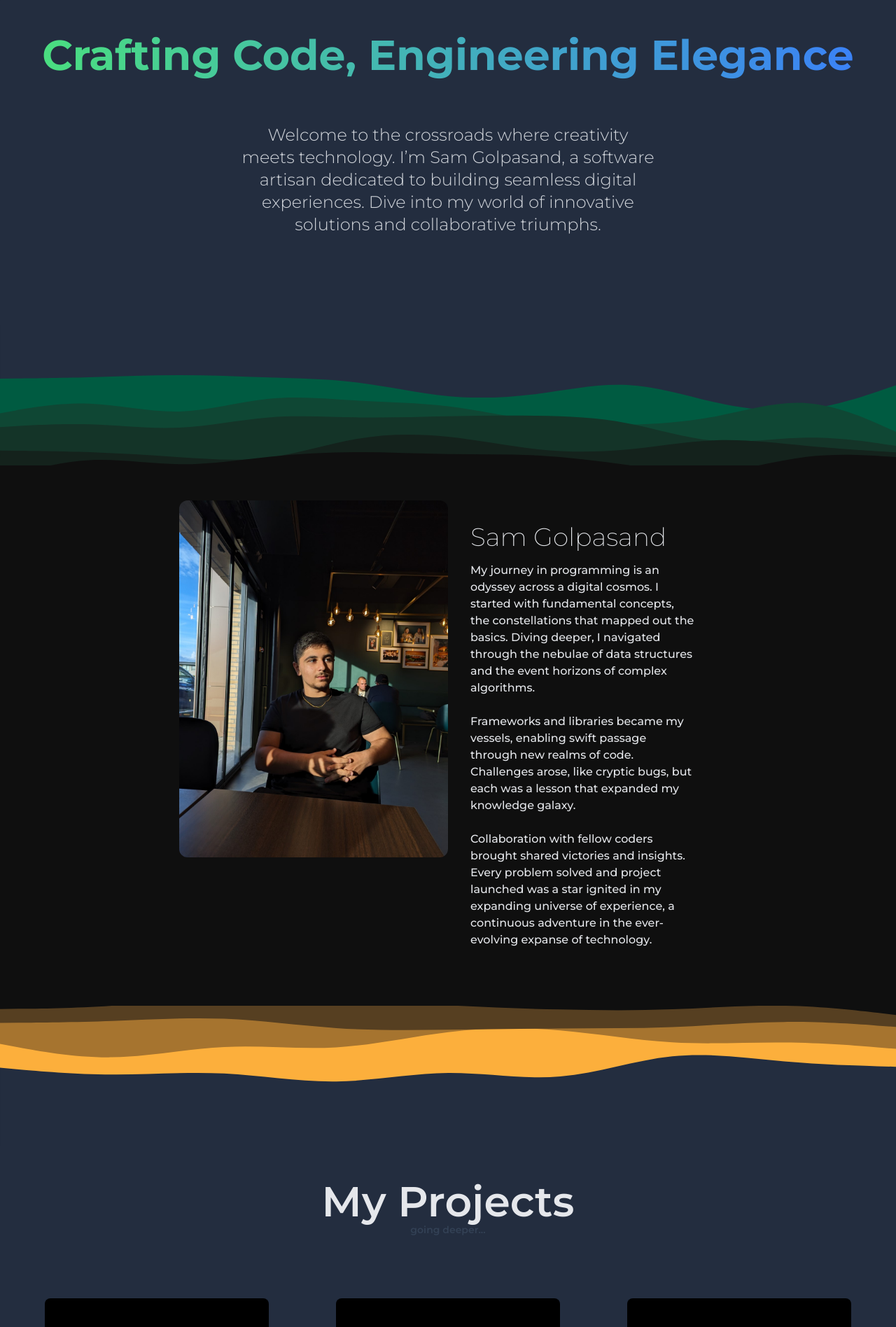
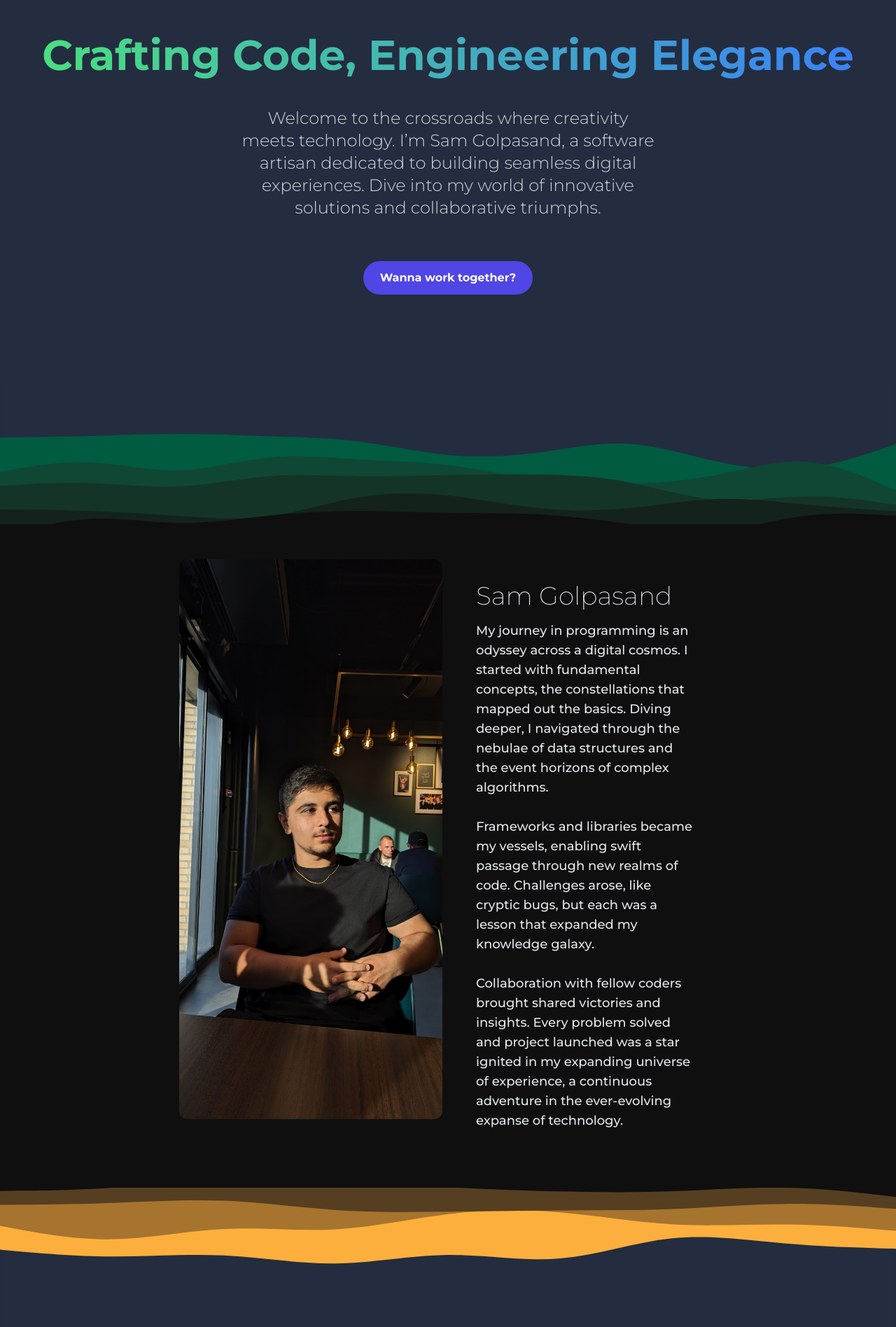
Before and after one commit to Sam-Golpasand/portfolio, a Flask app: page / in a window 1280 px wide. Shown: the part 231-2127 px from the top of the page at 70% size. Run offline with Flask 3, Linux system fonts and the light colour scheme; style sheets or scripts are compiled from the project's sources; some libraries are stand-ins or nearby versions.

Commit message:
fixed some bugs and added stylistic changes

```diff
--- a/app.py
+++ b/app.py
@@ -38,11 +38,7 @@ def login():
             flash("Email and password required", "warning")
 
         adminMail = "samgolpasand45@gmail.com"
-        adminPassword = bcrypt.generate_password_hash('1234')
-
-        if adminMail != email or bcrypt.check_password_hash(adminPassword, '1234'):
-            flash("Invalid email or password", "warning")
-            return redirect("/login")
+        adminPassword = 1234
 
 
         session["user_id"] = 1
--- a/static/css/styles.css
+++ b/static/css/styles.css
@@ -24,11 +24,13 @@
 }
 
 
+
 html, body {
     font-family: "Montserrat";
     font-weight: 600;
     min-height: 100vh;
     overflow-x: hidden;
+    scroll-behavior: smooth;
   }
 
 .flash-message {
--- a/static/src/js.js
+++ b/static/src/js.js
@@ -44,6 +44,8 @@ function fetchData() {
       });
 }
 
+
+
 document.addEventListener('alpine:init', () => {
   Alpine.data('skillDisplay', () => ({
       skills: [{
--- a/templates/createBlog.html
+++ b/templates/createBlog.html
@@ -13,7 +13,7 @@ block body %}
     </div>
 
     <!-- New Blog Post Form -->
-    <div class="mb-8 mt-64">
+    <div class="mb-8 mt-32">
         <h2 class="text-2xl font-bold mb-4">Create a New Blog Post</h2>
         <form action="/createBlog" method="post" enctype="multipart/form-data">
             <div class="mb-4">
@@ -37,7 +37,7 @@ block body %}
             </div>
             <div class="mb-4">
                 <button type="submit"
-                    class="px-6 py-2 border border-transparent text-base font-medium rounded-md text-white bg-indigo-600 hover:bg-indigo-700">
+                    class="bg-indigo-600 hover:bg-blue-dark hover:scale-105 text-white font-bold py-3 px-6 rounded-xl mt-3 hover:bg-indigo-500 transition ease-in-out duration-300">
                     Create Post
                 </button>
             </div>
--- a/templates/index.html
+++ b/templates/index.html
@@ -20,27 +20,33 @@
 
 <div class="spacer layer1 mt-8"></div>
 <section class=" justify-center center text-center p-12 dark">
-  <h1 class="text-6xl font-bold text-transparent bg-clip-text bg-gradient-to-r h-20 from-green-400 to-blue-500 dark">
+  <h1 class="text-6xl z-50 font-bold text-transparent bg-clip-text bg-gradient-to-r h-20 from-green-400 to-blue-500 dark max-xl:h-32">
     Crafting Code, Engineering Elegance
   </h1>
-  <br>
-  <p class="mt-6 text-2xl font-light text-gray-300 w-6/12">
+  <p class="mt-6 text-2xl font-light text-gray-300 w-6/12  max-xl:w-11/12">
     Welcome to the crossroads where creativity meets technology. I’m Sam Golpasand, a software artisan dedicated to building seamless digital experiences. Dive into my world of innovative solutions and collaborative triumphs.
   </p>
+  <br>
+  <br>
+  <a href="#contact"> <button class="bg-indigo-600 hover:bg-blue-dark hover:scale-105 text-white font-bold py-3 px-6 rounded-full mt-3 hover:bg-indigo-500 transition ease-in-out duration-300">
+    Wanna work together?
+  </button></a>
 
   <span class="mb-20"></span>
 </section>
 
-<div class="spacer layer2"></div>
+<div class="spacer layer2" ></div>
 
-<section>
-  <div class="grid grid-cols-2">
-    <div>
-      <img src="../static/img/avatar.jpg" class="h-auto max-h-screen rounded-xl" alt="">
+
+<section id="about">
+  <div class="grid lg:grid-cols-1 xl:grid-cols-2 gap-4">
+    <div class="flex justify-center">
+      <img src="../static/img/avatar.jpg" class="object-cover max-h-80 md:max-h-screen rounded-xl transition delay-500 duration-1000 hover:scale-105 hover:shadow-yellow-800 hover:shadow-lg" alt="Sam Golpasand">
     </div>
-    <div class="flex flex-col justify-center p-8">
-      <h1 class="text-4xl mb-4 font-extralight">Sam Golpasand</h1>
-        <p class="font-medium sm:text-sm lg:text-base">My journey in programming is an odyssey across a digital cosmos. I started with fundamental concepts, the constellations that mapped out the basics. Diving deeper, I navigated through the nebulae of data structures and the event horizons of complex algorithms.
+    <div class="flex flex-col justify-center p-4 md:p-8">
+      <h1 class="text-3xl md:text-4xl mb-4 font-extralight">Sam Golpasand</h1>
+      <p class="font-medium text-sm md:text-base lg:text-lg">
+        My journey in programming is an odyssey across a digital cosmos. I started with fundamental concepts, the constellations that mapped out the basics. Diving deeper, I navigated through the nebulae of data structures and the event horizons of complex algorithms.
           <br><br>
           Frameworks and libraries became my vessels, enabling swift passage through new realms of code. Challenges arose, like cryptic bugs, but each was a lesson that expanded my knowledge galaxy.
           <br><br>
@@ -50,12 +56,13 @@
   </div>
 </section>
 
-<div class="spacer layer3"></div>
+
+<div class="spacer layer3" id="work"></div>
 
 <section class="dark">
-  <h1 class="text-6xl">My Projects</h1>
+  <h1 class="text-6xl">Previous work</h1>
   <h1 class="text-sm text-slate-700 mb-10">going deeper...</h1>
-  <div class="flex flex-auto">
+  <div class="flex flex-auto ">
     <!-- ... 1st Project ... -->
     <a href="https://solutionsharp.com/"><div class="h-96 w-80 bg-black m-12 rounded-lg transition duration-200 ease-in hover:scale-105 hover:shadow-2xl" >
       <div class="h-full w-full opacity-0 hover:opacity-100 flex justify-center items-center transition duration-200 ease-in">
@@ -102,7 +109,7 @@
 
 
 
-<div class="spacer layer5"></div>
+<div class="spacer layer5" id="contact"></div>
 
   <div class="relative flex items-top justify-center sm:items-center sm:pt-0 dark">
     <div class="max-w-6xl mx-auto sm:px-6 lg:px-8">
@@ -140,20 +147,20 @@
                 <form class="p-6 flex flex-col justify-center">
                     <div class="flex flex-col">
                         <label for="name" class="hidden">Full Name</label>
-                        <input type="name" name="name" id="name" placeholder="Full Name" class="w-100 mt-2 py-3 px-3 transition duration-500 rounded-lg bg-white dark:bg-gray-800 border border-gray-400 dark:border-gray-700 text-gray-800 font-semibold focus:border-indigo-500 focus:outline-none">
+                        <input type="name" name="name" id="name" placeholder="Full Name" class="w-100 mt-2 py-3 px-3 transition duration-500 rounded-lg bg-white dark:bg-gray-800 border border-gray-400 dark:border-gray-700 text-gray-800 font-semibold focus:border-indigo-600 focus:shadow-sm focus:shadow-indigo-600 focus:outline-none">
                     </div>
 
                     <div class="flex flex-col mt-2">
                         <label for="email" class="hidden">Email</label>
-                        <input type="email" name="email" id="email" placeholder="Email" class="w-100 mt-2 py-3 px-3 transition duration-500 rounded-lg bg-white dark:bg-gray-800 border border-gray-400 dark:border-gray-700 text-gray-800 font-semibold focus:border-indigo-500 focus:outline-none">
+                        <input type="email" name="email" id="email" placeholder="Email" class="w-100 mt-2 py-3 px-3 transition duration-500 rounded-lg bg-white dark:bg-gray-800 border border-gray-400 dark:border-gray-700 text-gray-800 font-semibold focus:border-indigo-600 focus:shadow-sm focus:shadow-indigo-600 focus:outline-none">
                     </div>
 
                     <div class="flex flex-col mt-2">
                         <label for="tel" class="hidden">Number</label>
-                        <input type="tel" name="tel" id="tel" placeholder="Telephone Number" class="w-100 mt-2 py-3 px-3 transition duration-500 rounded-lg bg-white dark:bg-gray-800 border border-gray-400 dark:border-gray-700 text-gray-800 font-semibold focus:border-indigo-500 focus:outline-none">
+                        <input type="tel" name="tel" id="tel" placeholder="Telephone Number" class="w-100 mt-2 py-3 px-3 transition duration-500 rounded-lg bg-white dark:bg-gray-800 border border-gray-400 dark:border-gray-700 text-gray-800 font-semibold focus:border-indigo-600 focus:shadow-sm focus:shadow-indigo-600 focus:outline-none">
                     </div>
 
-                    <button type="submit" class="md:w-32 bg-indigo-600 hover:bg-blue-dark text-white font-bold py-3 px-6 rounded-lg mt-3 hover:bg-indigo-500 transition ease-in-out duration-300">
+                    <button type="submit" class="md:w-32 bg-indigo-600 hover:bg-blue-dark hover:scale-105 text-white font-bold py-3 px-6 rounded-lg mt-3 hover:bg-indigo-500 transition ease-in-out duration-300">
                         Submit
                     </button>
                 </form>
--- a/templates/layout.html
+++ b/templates/layout.html
@@ -27,11 +27,11 @@
         </div>
         <div class="flex-none space-x-2">
           <!-- Primary Nav -->
-          <a href="#about" class="btn btn-ghost">About</a>
-          <a href="#work" class="btn btn-ghost">Work</a>
-          <a href="#services" class="btn btn-ghost">Services</a>
+          <a href="/#about" class="btn btn-ghost">About</a>
+          <a href="/#work" class="btn btn-ghost">Work</a>
+          <a href="/#services" class="btn btn-ghost">Services</a>
           <a href="/blog" class="btn btn-ghost">Blog</a>
-          <a href="#contact" class="btn rounded-full">Hit me up</a>
+          <a href="/#contact" class="btn rounded-full">Hit me up</a>
         </div>
       </nav>
   </header>
@@ -55,27 +55,24 @@
           <a href="https://www.linkedin.com/in/sam-golpasand-417413209/" class="hover:text-gray-300">
             <i class="fab fa-linkedin-in"></i>
           </a>
-          <a href="#" class="hover:text-gray-300">
-            <i class="fab fa-behance"></i>
-          </a>
-          <a href="#" class="hover:text-gray-300">
+          <a href="https://twitter.com/samgolpasand" class="hover:text-gray-300">
             <i class="fab fa-twitter"></i>
           </a>
       </div>
 
         <!-- Middle row for navigation links -->
         <div class="flex justify-center space-x-6 mb-6">
-            <a href="#" class="hover:text-gray-300">About</a>
-            <a href="#" class="hover:text-gray-300">Work</a>
+            <a href="/#about" class="hover:text-gray-300">About</a>
+            <a href="/#work" class="hover:text-gray-300">Work</a>
             <a href="#" class="hover:text-gray-300">Services</a>
-            <a href="#" class="hover:text-gray-300">Contact</a>
+            <a href="/#contact" class="hover:text-gray-300">Contact</a>
             <a href="/blog" class="hover:text-gray-300">Blog</a>
         </div>
 
         <!-- Bottom row for copyright and imprint -->
         <div class="text-center">
             <p>© 2023 Sam Golpasand</p>
-            <a href="#" class="hover:text-gray-300 text-sm">CONTACT ME</a>
+            <a href="/#contact" class="hover:text-gray-300 text-sm">CONTACT ME</a>
         </div>
     </div>
 </footer>
```
Also changed, not shown: blog.db, static/uploads/vlcsnap-2023-11-05-12h31m10s041.png (added), 1 other file.
